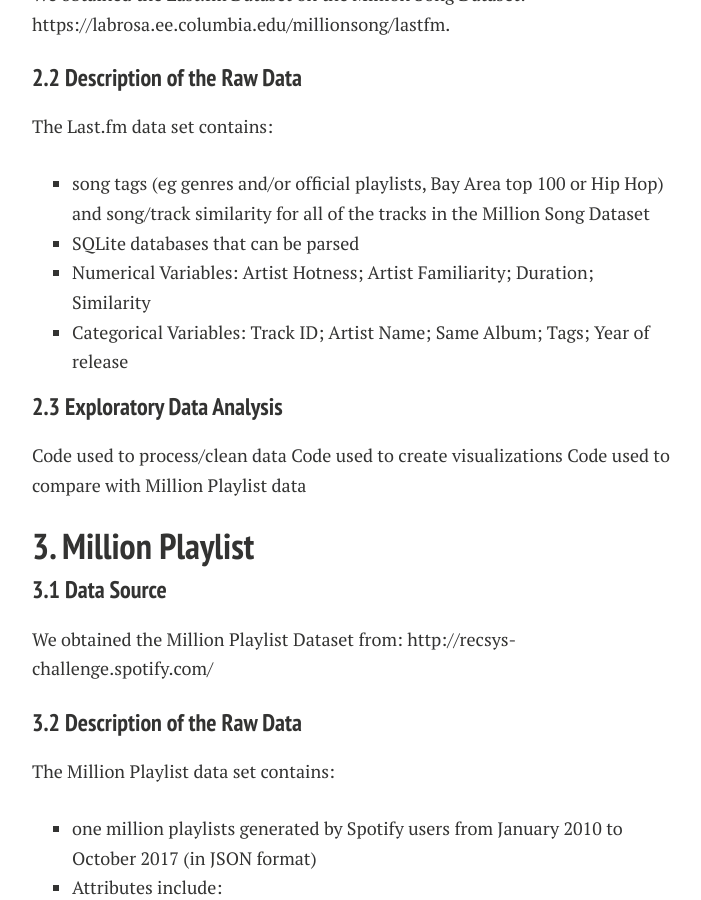
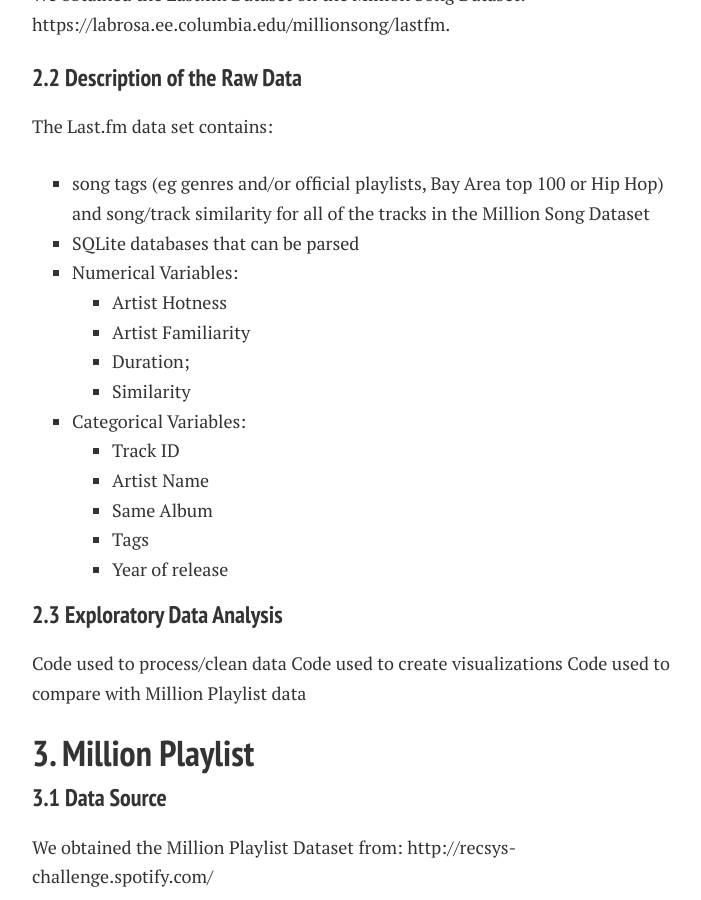
Before and after one commit to lyannaliu/lyannaliu.github.io, a Jekyll site: the page built from descriptionofdata.md, in a window 1280 px wide and 900 px high, scrolled down 696 px. Shown: the whole window, without its empty margins (288-989 px from the left). Built offline with Jekyll 4.4.1, drawn with Linux system fonts in a browser that asks for light colours; nearby versions of some CDN libraries.

```diff
--- a/descriptionofdata.md
+++ b/descriptionofdata.md
@@ -28,8 +28,17 @@ The Last.fm data set contains:
 
   - song tags (eg genres and/or official playlists, Bay Area top 100 or Hip Hop) and song/track similarity for all of the tracks in the Million Song Dataset
   - SQLite databases that can be parsed
-  - Numerical Variables: Artist Hotness; Artist Familiarity; Duration; Similarity
-  - Categorical Variables: Track ID; Artist Name; Same Album; Tags; Year of release
+  - Numerical Variables:
+    - Artist Hotness
+    - Artist Familiarity
+    - Duration;
+    - Similarity
+  - Categorical Variables:
+    - Track ID
+    - Artist Name
+    - Same Album
+    - Tags
+    - Year of release
 
 <h3 id="2.3">2.3 Exploratory Data Analysis</h3>
 Code used to process/clean data
```
